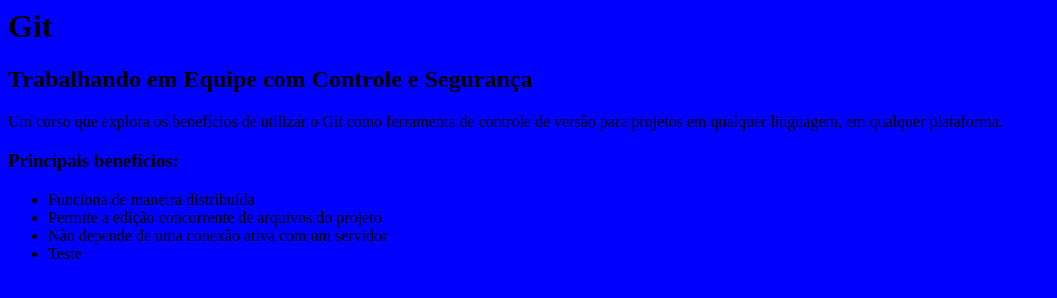
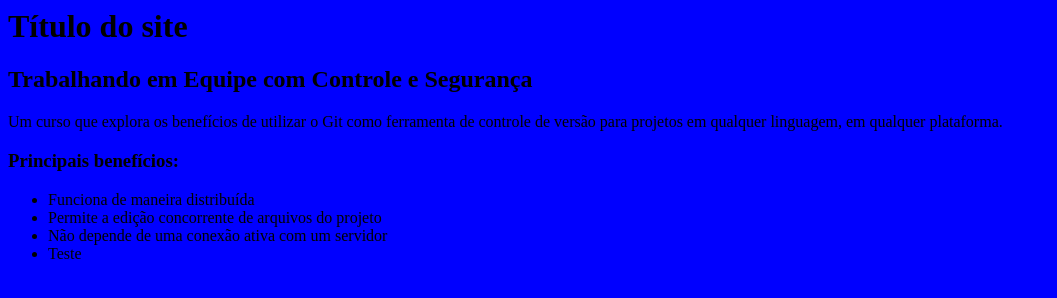
Before and after one commit to istevanato/curso-git, a plain HTML site: page index.html in a window 1280 px wide. Shown: the whole page, without its empty margins (0-1057 px from the left). Drawn offline with Linux system fonts and the light colour scheme.

Commit message:
titulo do site

```diff
--- a/index.html
+++ b/index.html
@@ -3,7 +3,7 @@
     <link rel="stylesheet" href="estilo.css">
     </head>
     <body>
-        <h1>Git</h1>
+        <h1>Título do site</h1>
         <h2>Trabalhando em Equipe com Controle e Segurança</h2>
 
         <p>Um curso que explora os benefícios de utilizar o Git como ferramenta de controle de versão para projetos em qualquer linguagem, em qualquer plataforma.</p>
```
